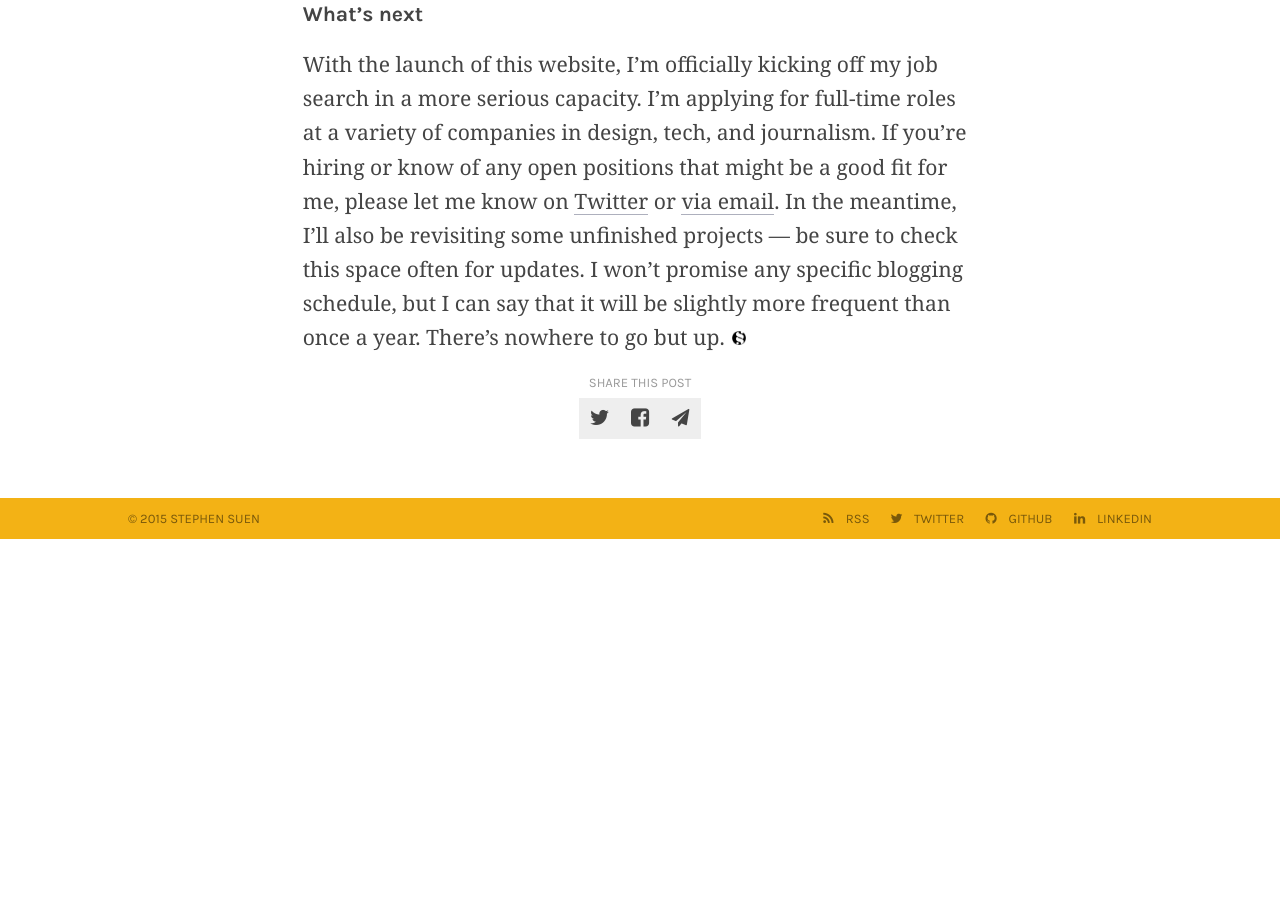
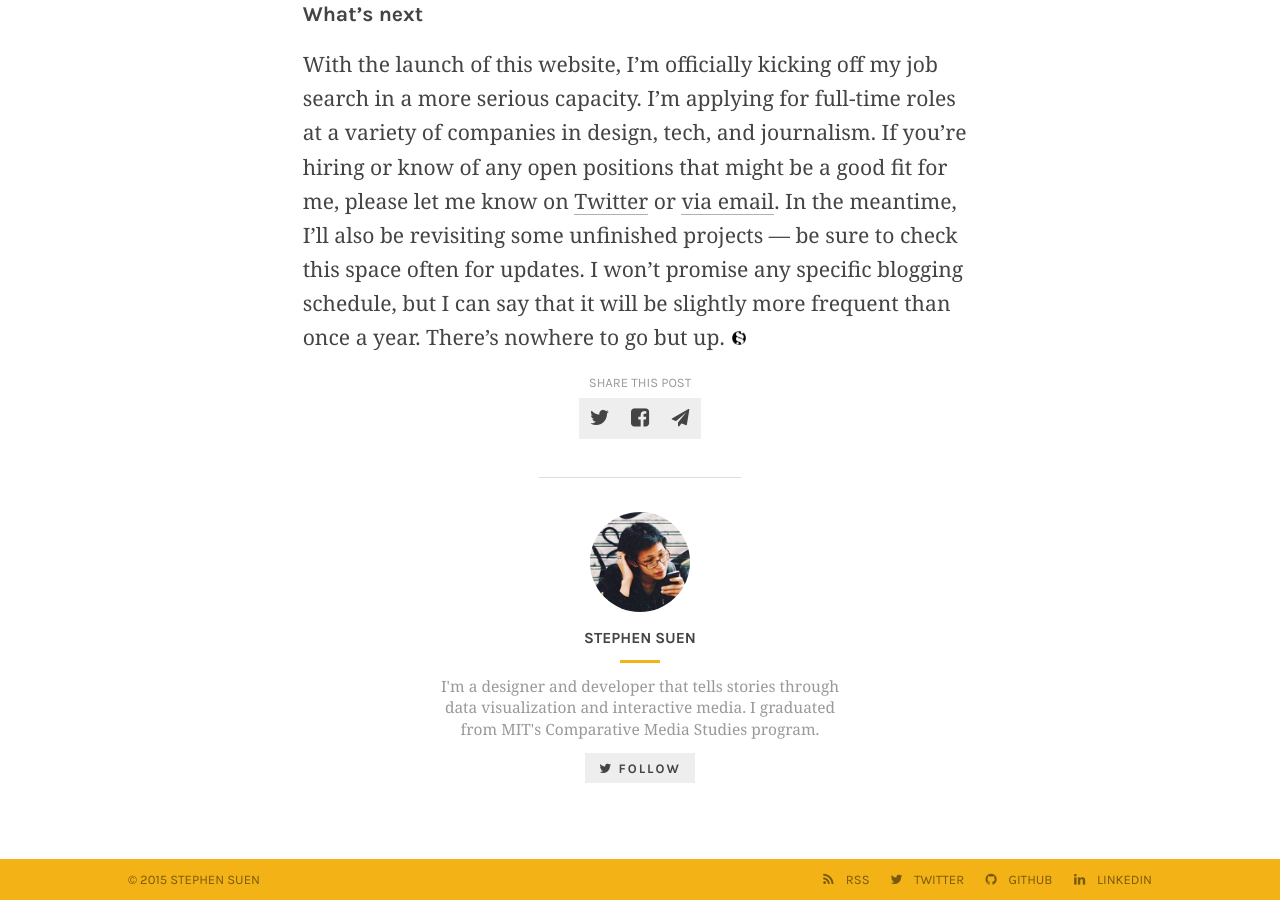
Before and after one commit to s2tephen/s2tephen.github.io, a Jekyll site: the page built from blog/index.html, in a window 1280 px wide and 900 px high, scrolled down 2994 px. Built offline with Jekyll 4.4.1, drawn with Linux system fonts in a browser that asks for light colours; nearby versions of some CDN libraries; the list of posts is cut into pages by our own code; before the commit the page ends 3533 px from its top, so only the background shows below that.

Commit message:
Added bio to blog index.

```diff
--- a/blog/index.html
+++ b/blog/index.html
@@ -28,3 +28,10 @@ categories: blog
     </div>
   </div>
 {% endfor %}
+
+<div class="post-bio">
+  <a href="{{ '/about' | prepend: site.baseurl }}" title="About me"><img class="avatar" src="{{ '/assets/img/self_thumb.jpg' | prepend: site.baseurl }}"></a>
+  <h3>Stephen Suen</h3>
+  <p>I'm a designer and developer that tells stories through data visualization and interactive media. I graduated from MIT's Comparative Media Studies program.</p>
+  <a class="btn" href="//twitter.com/intent/follow?screen_name=s2tephen" target="_blank"><i class="fa fa-twitter"></i> <span>Follow</span></a>
+</div>
```
